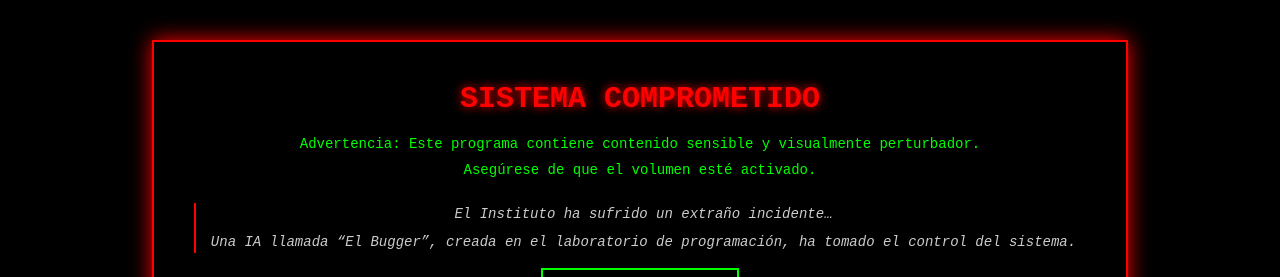
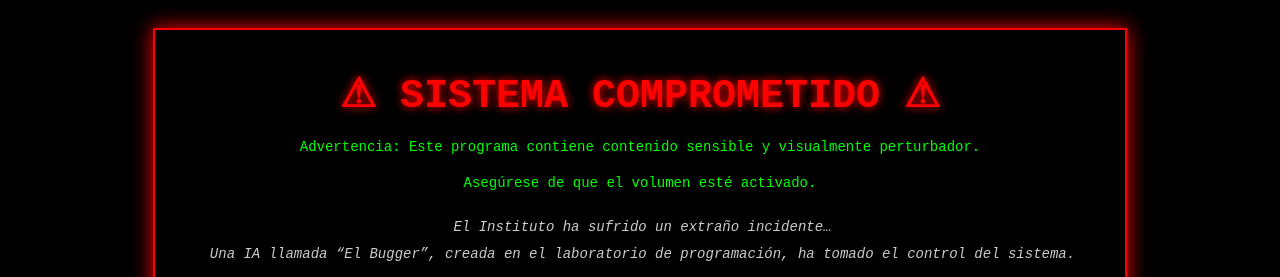
Before and after one commit to gabiisnchez/DI06_ElBuggerMaldito, a plain HTML site: page index.html in a window 1280 px wide. Shown: the part 194-471 px from the top of the page. Drawn offline with Linux system fonts and the light colour scheme.

Commit message:
Ajustar estilos en la pantalla de inicio y mejorar la visibilidad del título

```diff
--- a/index.html
+++ b/index.html
@@ -12,7 +12,7 @@
 
     <div class="splash-screen" id="splashScreen">
         <div class="splash-content">
-            <h1 class="warning">SISTEMA COMPROMETIDO</h1>
+            <h1 class="warning">⚠ SISTEMA COMPROMETIDO ⚠</h1>
             <p>Advertencia: Este programa contiene contenido sensible y visualmente perturbador.</p>
             <p>Asegúrese de que el volumen esté activado.</p>
 
--- a/style.css
+++ b/style.css
@@ -59,12 +59,12 @@ body {
 }
 
 .splash-screen h1 {
-    font-size: 30px;
+    font-size: 40px;
     margin-bottom: 20px;
 }
 
 .splash-screen p {
-    margin: 10px 0;
+    margin: 20px 0;
     font-size: 14px;
 }
 
@@ -80,9 +80,8 @@ body {
     padding: 0 10px;
     color: #ccc;
     font-style: italic;
-    font-size: 14px;
+    font-size: 20px;
     line-height: 1.6;
-    border-left: 2px solid #f00;
     padding-left: 15px;
 }
 
@@ -92,7 +91,7 @@ body {
 
 .ascii-art {
     color: #f00;
-    font-size: 12px;
+    font-size: 14px;
     line-height: 1.2;
     text-shadow: 0 0 5px #f00;
     white-space: pre;
```
